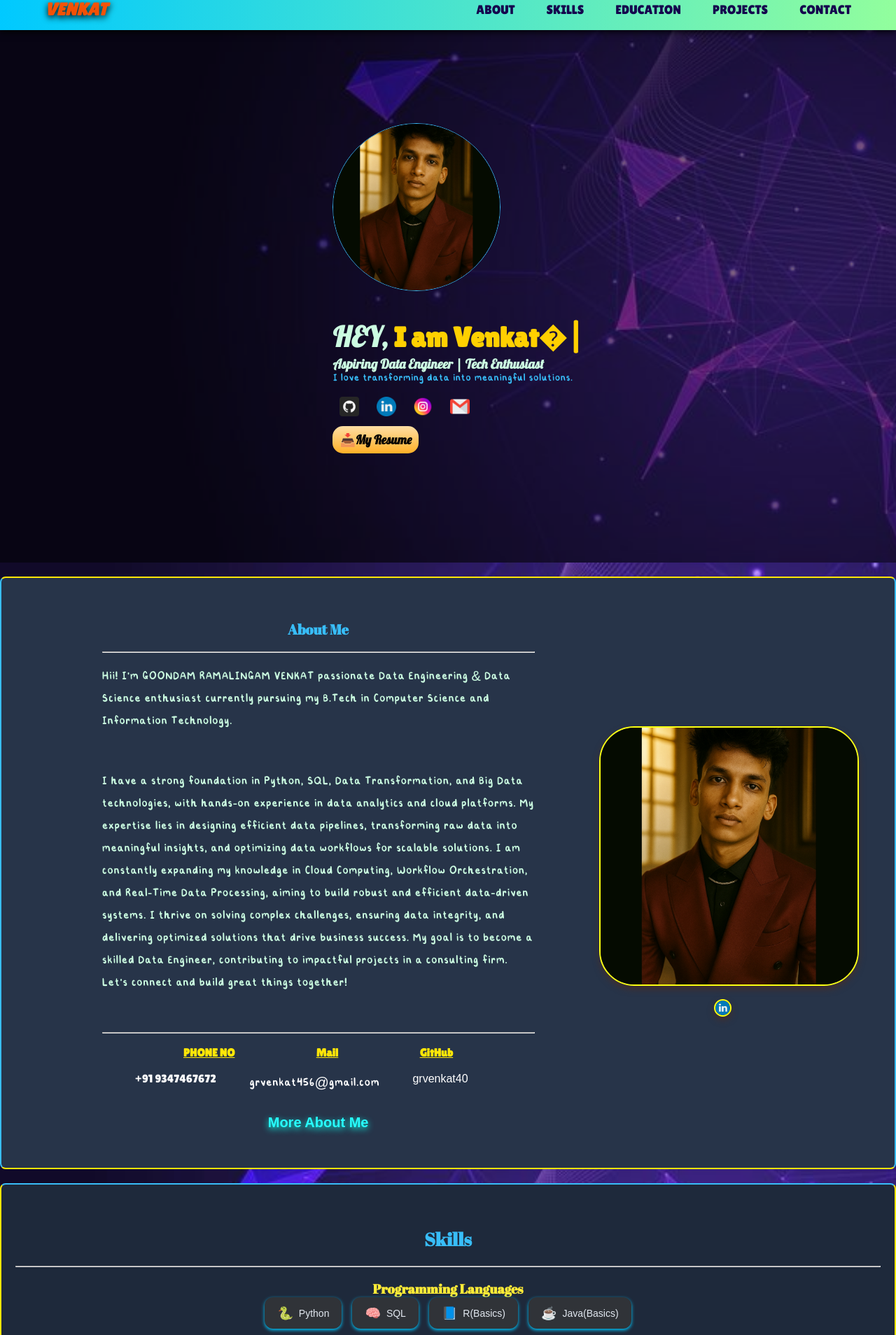
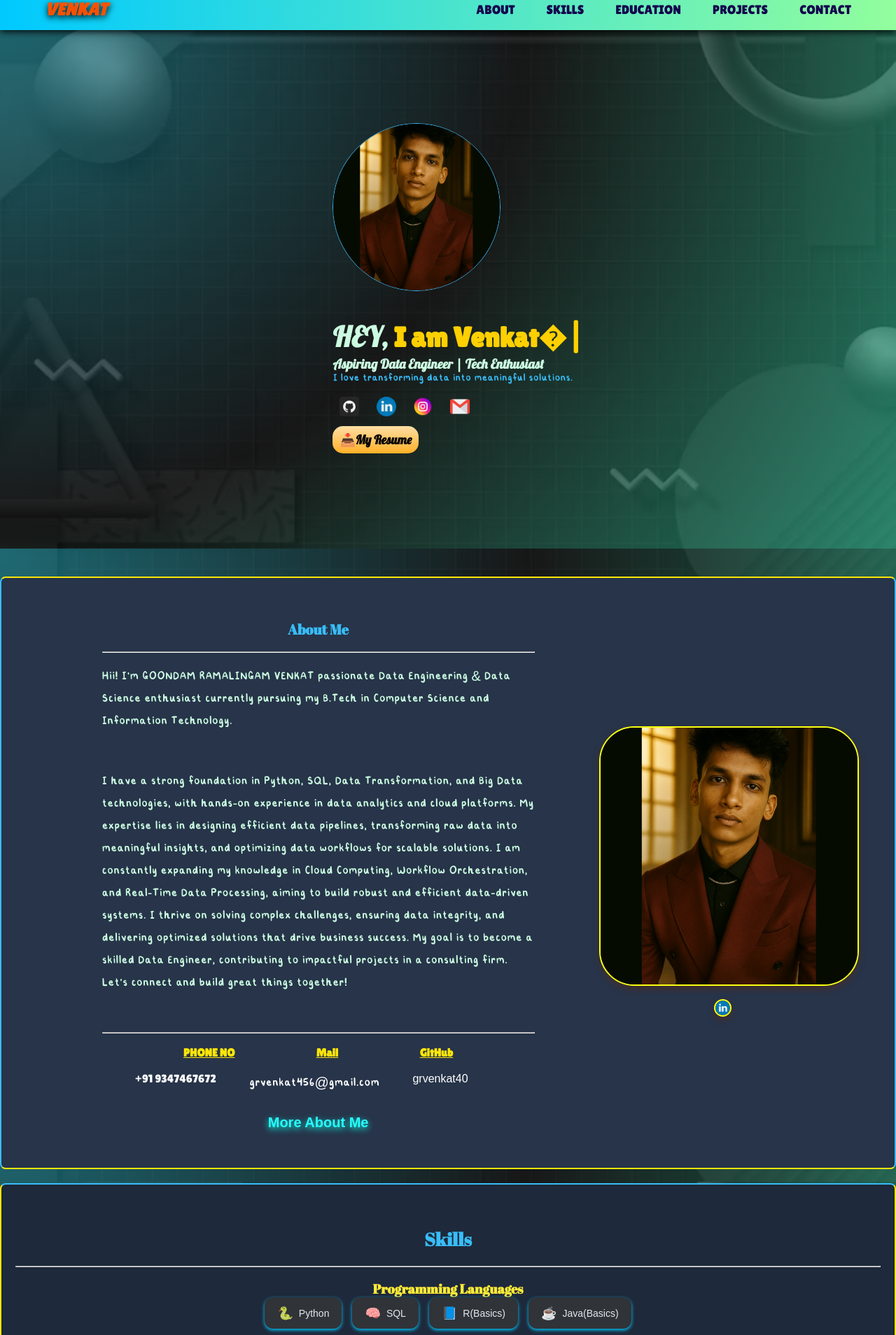
Before and after one commit to grvenkat40/MYPortfolio, a Flask app: page / in a window 1280 px wide. Shown: the part 16-1924 px from the top of the page at 70% size. Run offline with Flask 3, Linux system fonts and the light colour scheme.

Commit message:
bg changed

```diff
--- a/static/style.css
+++ b/static/style.css
@@ -141,7 +141,7 @@ li{
 
 body{
 
-    background-image: url('images/background.jpg'); /* or your actual path */
+    background-image:radial-gradient(circle at top left, rgba(12, 161, 180, 0.5), rgba(0, 0, 0, 0.5), rgba(26, 204, 151, 0.5)),url('images/black_bg.jpg'); /* or your actual path */
     background-size: cover;        /* makes image cover entire screen */
     background-repeat: no-repeat;  /* avoids tiling */
     background-position: center;   /* keeps image centered */
@@ -307,17 +307,18 @@ nav .right a:hover {
 .headshot img:hover {
     transform: scale(1.2);
 }
-section { padding: 40px 20px;
-    background: white;
+section {
+    padding: 40px 20px;
+    /* background: white;  */
     margin: 20px auto;
     width: 88%;
     box-shadow: 20 30 10px rgba(0, 0, 0, 0.1);
     border-radius: 8px;
 }
 .hero{
-    background-image: url(images/background.jpg);
-    background-size: cover;
-    position :relative;
+    /* background-image: url(images/background.jpg); */
+    /* background-size: cover; */
+    /* position :relative; */
     width: 100%;
     height: 100vh;
     display: flex;
@@ -325,15 +326,15 @@ section { padding: 40px 20px;
     align-items: center;
     color: #cbfce1;
 }
-.hero::after{
-    content: "";
-    position: absolute;
-    top:0;
-    left:0;
-    width: 100%;
-    height: 100%;
-    background: rgba(0, 0, 0, 0.5);
-}
+/* .hero::after{ */
+    /* content: ""; */
+    /* position: absolute; */
+    /* top:0; */
+    /* left:0; */
+    /* width: 100%;
+    height: 100%; */
+    /* background: rgba(0, 0, 0, 0.5); */
+/* } */
 .hero-content{
     position: relative;
     z-index: 2;
```
Also changed, not shown: static/images/black_bg.jpg (added).
